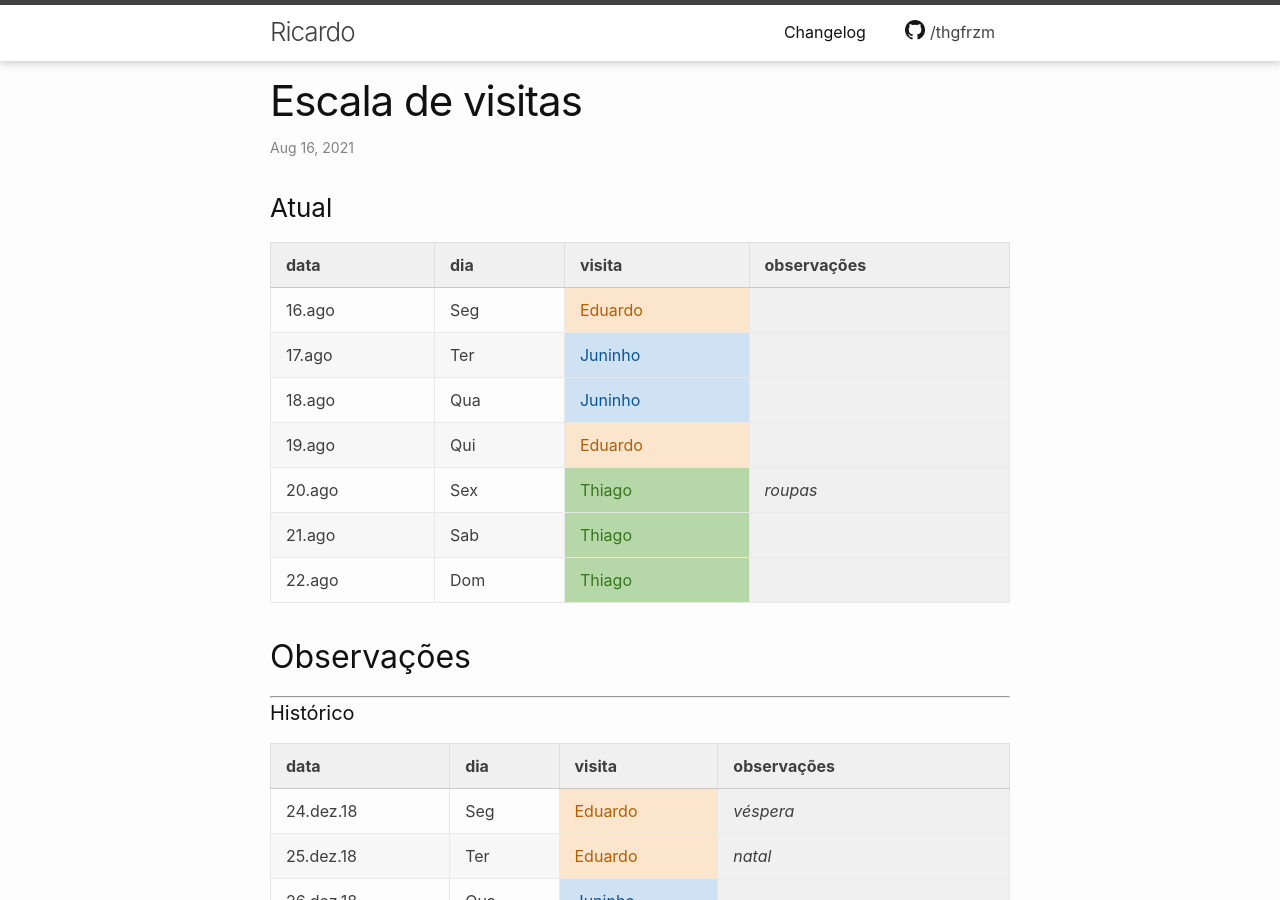
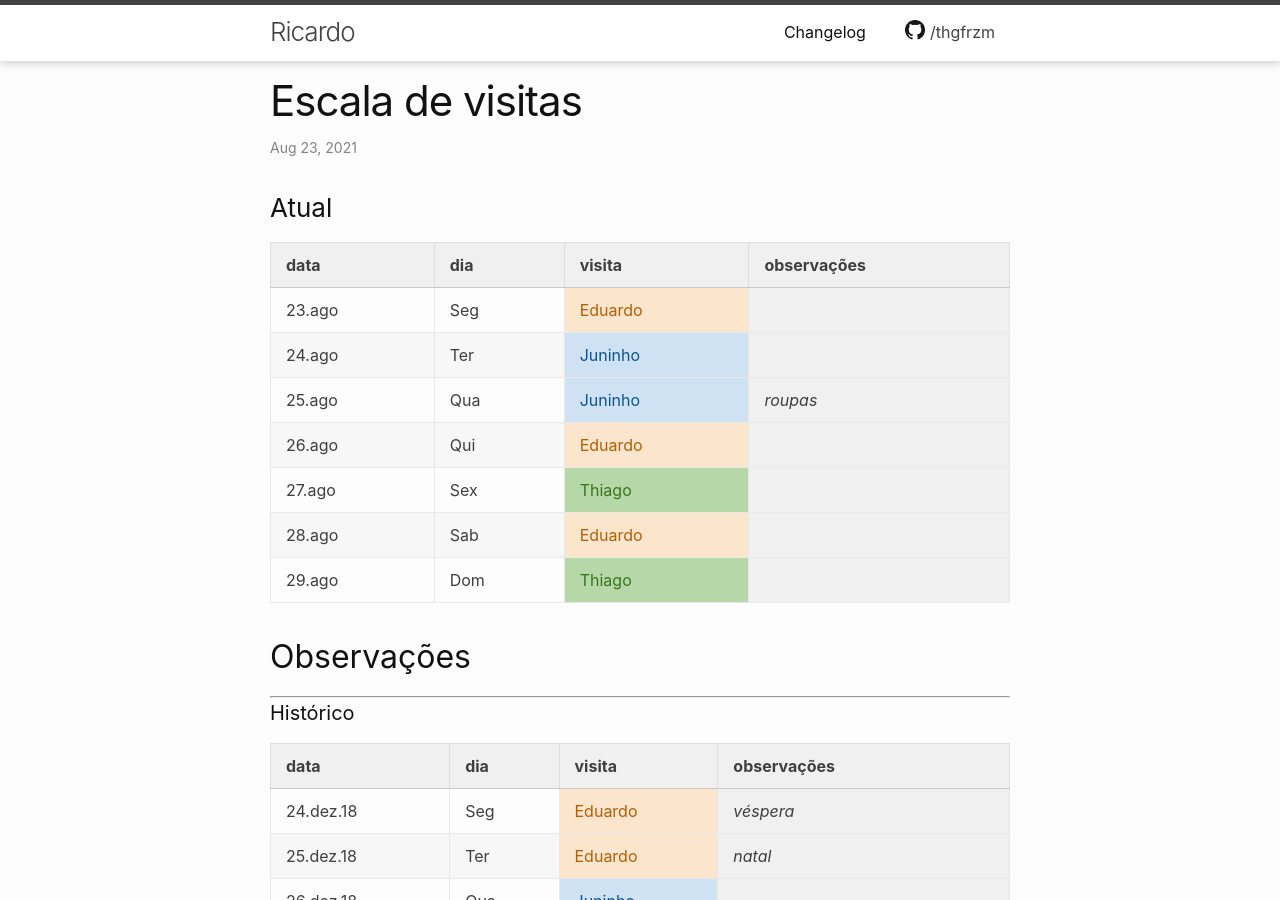
Before and after one commit to thgfrzm/ricardo, a Jekyll site: the page built from _posts/2018-12-23-escala-visitas.markdown, in a window 1280 px wide and 900 px high. Built offline with Jekyll 4.4.1, drawn with Linux system fonts in a browser that asks for light colours; some of the changed text lies outside the part shown.

Commit message:
Update 2018-12-23-escala-visitas.markdown

```diff
--- a/_posts/2018-12-23-escala-visitas.markdown
+++ b/_posts/2018-12-23-escala-visitas.markdown
@@ -1,7 +1,7 @@
 ---
 layout: post
 title:  "Escala de visitas"
-date:   2021-08-16 00:00:00 -0300
+date:   2021-08-23 00:00:00 -0300
 categories: agenda
 ---
 <!--
@@ -15,13 +15,13 @@
 
 | data   | dia | visita  | observações |
 | ------ | --- | ------- | ----------- |
-| 16.ago | Seg | Eduardo |             |
-| 17.ago | Ter | Juninho |             |
-| 18.ago | Qua | Juninho |             |
-| 19.ago | Qui | Eduardo |             |
-| 20.ago | Sex | Thiago  | _roupas_    |
-| 21.ago | Sab | Thiago  |             |
-| 22.ago | Dom | Thiago  |             |
+| 23.ago | Seg | Eduardo |             |
+| 24.ago | Ter | Juninho |             |
+| 25.ago | Qua | Juninho | _roupas_    |
+| 26.ago | Qui | Eduardo |             |
+| 27.ago | Sex | Thiago  |             |
+| 28.ago | Sab | Eduardo |             |
+| 29.ago | Dom | Thiago  |             |
 
 ## Observações
 
@@ -998,3 +998,10 @@
 | 13.ago    | Sex | Eduardo     | _roupas_            |
 | 14.ago    | Sab | Juninho     |                     |
 | 15.ago    | Dom | Thiago      |                     |
+| 16.ago    | Seg | Eduardo     |                     |
+| 17.ago    | Ter | Juninho     |                     |
+| 18.ago    | Qua | Juninho     |                     |
+| 19.ago    | Qui | Eduardo     |                     |
+| 20.ago    | Sex | Thiago      | _roupas_            |
+| 21.ago    | Sab | Thiago      |                     |
+| 22.ago    | Dom | Thiago      |                     |
```
